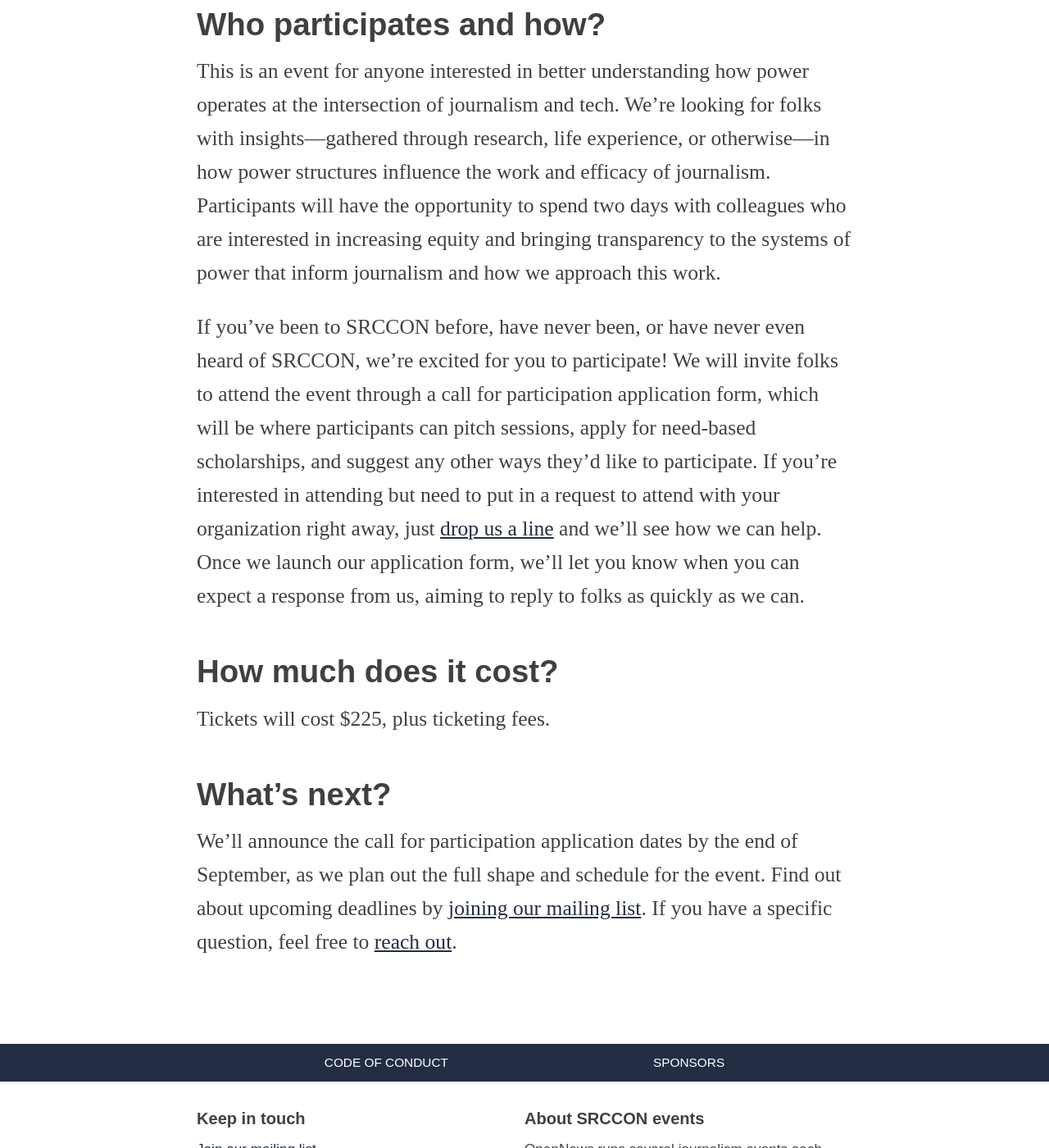
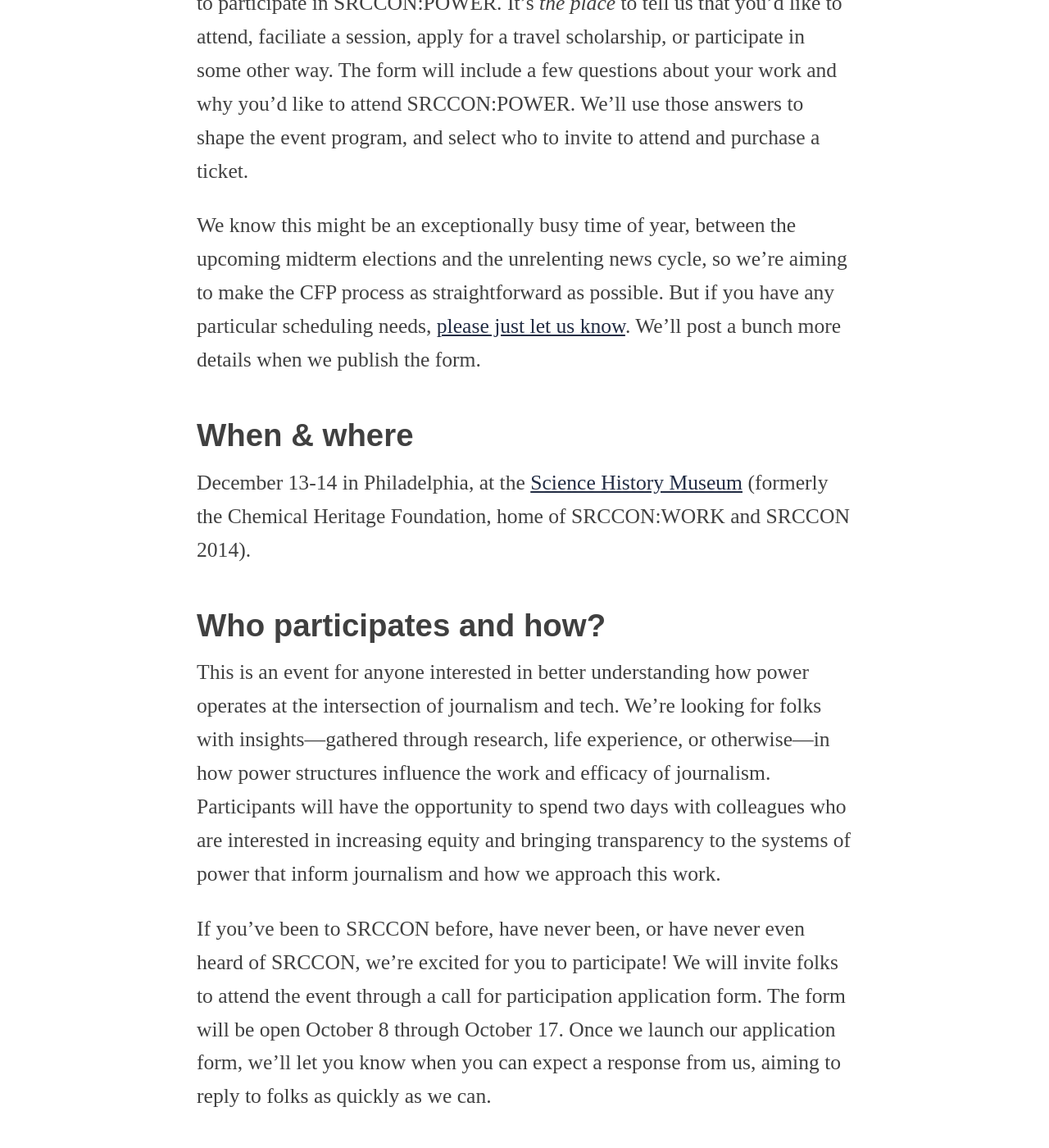
Before and after one commit to OpenNews/srccon-power, a Jekyll site: the page built from homepage.md, in a window 1280 px wide and 1400 px high, scrolled down 1487 px. Shown: the whole window at 82% size. Built offline with Jekyll 4.4.1, drawn with Linux system fonts in a browser that asks for light colours; some of the changed text lies outside the part shown.

Commit message:
CFP dates

```diff
--- a/homepage.md
+++ b/homepage.md
@@ -13,20 +13,29 @@
 
 Participants will leave with a deepened understanding of power at a technological, organizational, and societal level, as well as strategies for how we can strengthen our collective work to make journalism more equitable.
 
+## Key Dates for Your Calendar
+
+* **October 8:** Call for participation form opens
+* **October 17:** Call for participation form closes
+
+On October 8, we'll open a form with a few questions about how you'd like to participate in SRCCON:POWER. It's *the place* to tell us that you'd like to attend, faciliate a session, apply for a travel scholarship, or participate in some other way. The form will include a few questions about your work and why you'd like to attend SRCCON:POWER. We'll use those answers to shape the event program, and select who to invite to attend and purchase a ticket.
+
+We know this might be an exceptionally busy time of year, between the upcoming midterm elections and the unrelenting news cycle, so we're aiming to make the CFP process as straightforward as possible. But if you have any particular scheduling needs, [please just let us know](mailto:srccon@opennews.org). We'll post a bunch more details when we publish the form.
+
 ## When & where
 
 December 13-14 in Philadelphia, at the [Science History Museum](https://www.sciencehistory.org) (formerly the Chemical Heritage Foundation, home of SRCCON:WORK and SRCCON 2014).
 
 ## Who participates and how?
 
-This is an event for anyone interested in better understanding how power operates at the intersection of journalism and tech. We&rsquo;re looking for folks with insights—gathered through research, life experience, or otherwise—in how power structures influence the work and efficacy of journalism. Participants will have the opportunity to spend two days with colleagues who are interested in increasing equity and bringing transparency to the systems of power that inform journalism and how we approach this work.
+This is an event for anyone interested in better understanding how power operates at the intersection of journalism and tech. We're looking for folks with insights—gathered through research, life experience, or otherwise—in how power structures influence the work and efficacy of journalism. Participants will have the opportunity to spend two days with colleagues who are interested in increasing equity and bringing transparency to the systems of power that inform journalism and how we approach this work.
 
-If you&rsquo;ve been to SRCCON before, have never been, or have never even heard of SRCCON, we&rsquo;re excited for you to participate! We will invite folks to attend the event through a call for participation application form, which will be where participants can pitch sessions, apply for need-based scholarships, and suggest any other ways they&rsquo;d like to participate. If you&rsquo;re interested in attending but need to put in a request to attend with your organization right away, just [drop us a line](mailto:srccon@opennews.org) and we&rsquo;ll see how we can help. Once we launch our application form, we&rsquo;ll let you know when you can expect a response from us, aiming to reply to folks as quickly as we can.
+If you've been to SRCCON before, have never been, or have never even heard of SRCCON, we're excited for you to participate! We will invite folks to attend the event through a call for participation application form. The form will be open October 8 through October 17. Once we launch our application form, we'll let you know when you can expect a response from us, aiming to reply to folks as quickly as we can.
 
 ## How much does it cost?
 
-Tickets will cost $225, plus ticketing fees.
+Tickets will cost $225, plus ticketing fees. We'll also offer a limited number of need-based travel scholarships, with a $500 stipend for travel costs and a free ticket. The application for the scholarship will be part of the call for participation form.
 
 ## What&rsquo;s next?
 
-We&rsquo;ll announce the call for participation application dates by the end of September, as we plan out the full shape and schedule for the event. Find out about upcoming deadlines by [joining our mailing list](http://eepurl.com/czSVTL). If you have a specific question, feel free to [reach out](mailto:srccon@opennews.org).
+We'll launch the call for participation form on October 8, and tell you a bunch more about what to expect then! Find out about upcoming deadlines by [joining our mailing list](http://eepurl.com/czSVTL). If you have a specific question, feel free to [reach out](mailto:srccon@opennews.org).
```
